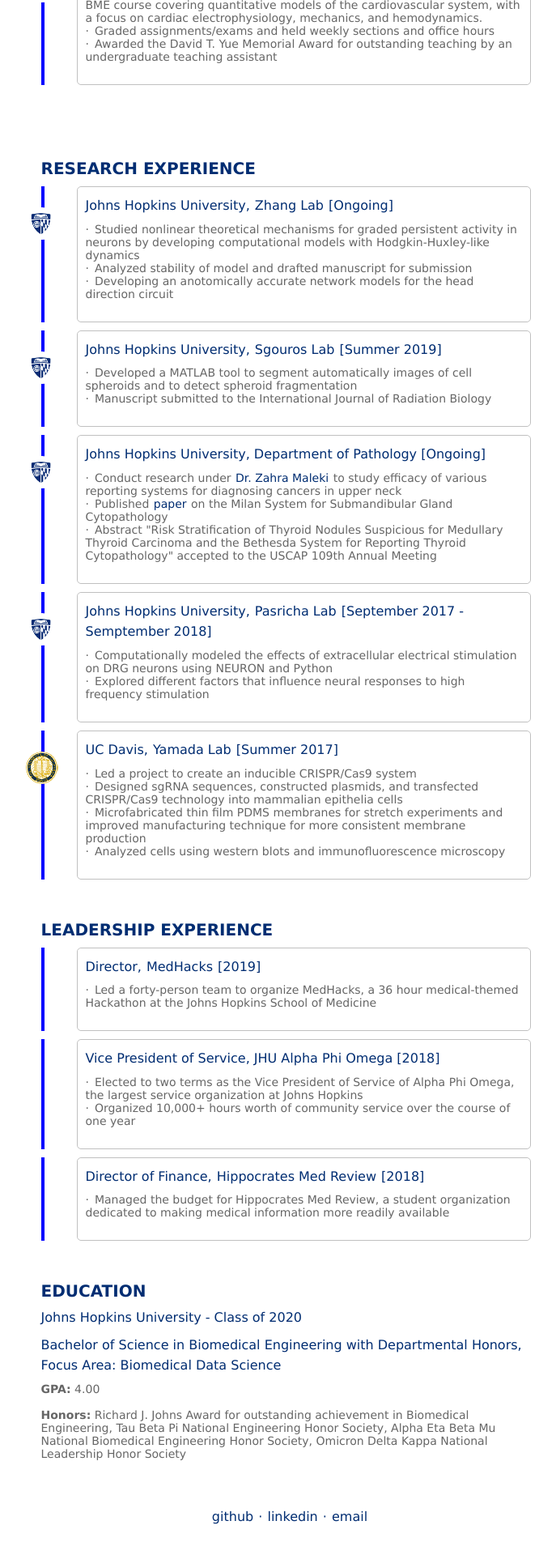
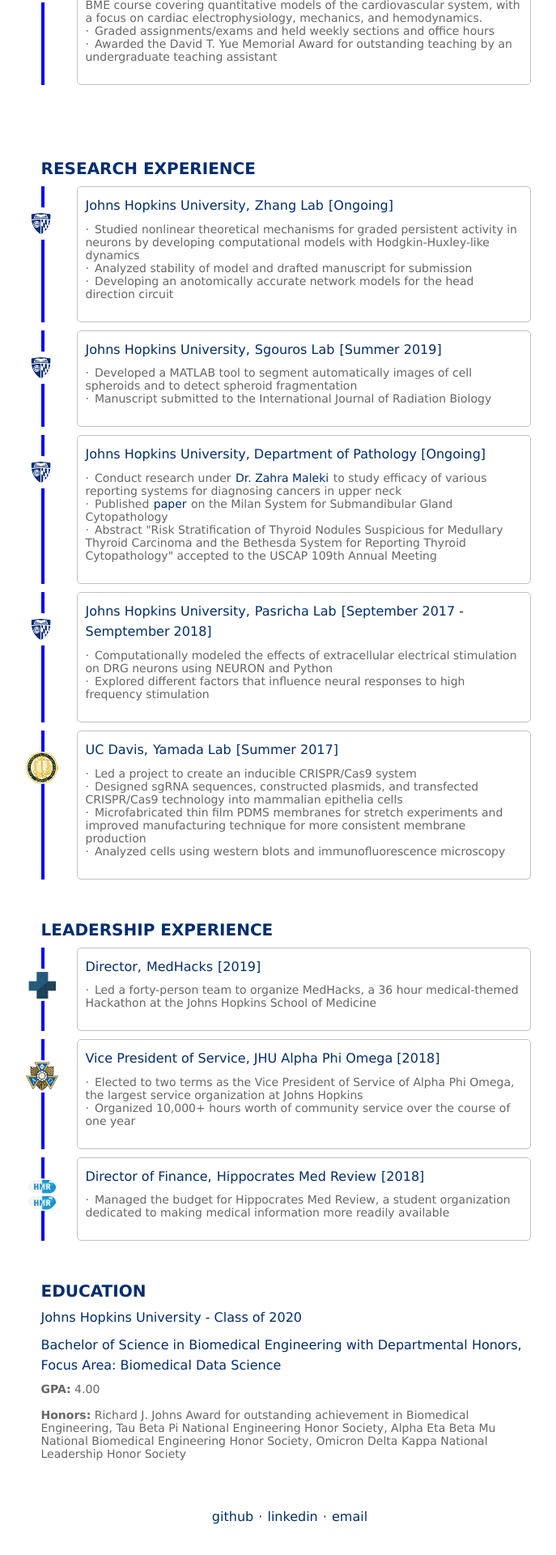
Before and after one commit to ryanlu41/ryanlu41.github.io, a Jekyll site: the page built from experience/index.html, in a window 1280 px wide. Shown: the part 897-2817 px from the top of the page at 81% size, without its empty margins (282-969 px from the left). Built offline with Jekyll 4.4.1, drawn with Linux system fonts in a browser that asks for light colours.

Commit message:
more logos

```diff
--- a/experience/index.html
+++ b/experience/index.html
@@ -41,9 +41,19 @@
 		background-image: url('{{ site.url }}/images/ucdavis.jpg');
 	}
 
-	.st:before {
+	.medhacks:before {
 		background-size: contain;
-		background-image: url('{{ site.url }}/images/startuptree.png');
+		background-image: url('{{ site.url }}/images/medhacks.jpg');
+	}
+
+	.apo:before {
+		background-size: contain;
+		background-image: url('{{ site.url }}/images/apo.jpg');
+	}
+
+	.hmr:before {
+		background-size: contain;
+		background-image: url('{{ site.url }}/images/hmr.jpg');
 	}
 </style>
 <div class='row slide'>
@@ -158,7 +168,7 @@
 	<div class='col-md-6 offset-md-3 content-pad'>
 		<h3>LEADERSHIP EXPERIENCE</h3>
 		<div class="timeline">
-			<div class="timeline-item">
+			<div class="timeline-item medhacks">
 				<h4>Director, <a href = 'http://medhacks.io'>MedHacks</a> [2019]</h4>
 				<ul>
 					<li>Led a forty-person team to organize MedHacks, a 36 hour medical-themed Hackathon at the Johns Hopkins School of Medicine</li>
@@ -166,7 +176,7 @@
 			</div>
 		</div>
 		<div class="timeline">
-			<div class="timeline-item">
+			<div class="timeline-item apo">
 				<h4>Vice President of Service, JHU Alpha Phi Omega [2018]</h4>
 				<ul>
 					<li>Elected to two terms as the Vice President of Service of Alpha Phi Omega, the largest service organization at Johns Hopkins</li>
@@ -175,7 +185,7 @@
 			</div>
 		</div>
 		<div class="timeline">
-			<div class="timeline-item">
+			<div class="timeline-item hmr">
 				<h4>Director of Finance, <a href = 'https://hippocratesmedreview.org/'>Hippocrates Med Review</a> [2018]</h4>
 				<ul>
 					<li>Managed the budget for Hippocrates Med Review, a student organization dedicated to making medical information more readily available</li>
```
Also changed, not shown: images/apo.jpg (added), images/apo.png (added), images/hmr.jpg (added), images/hmr.png (added), images/jhu copy.jpg (added), images/medhacks.jpg (added), images/medhacks.png (added).
